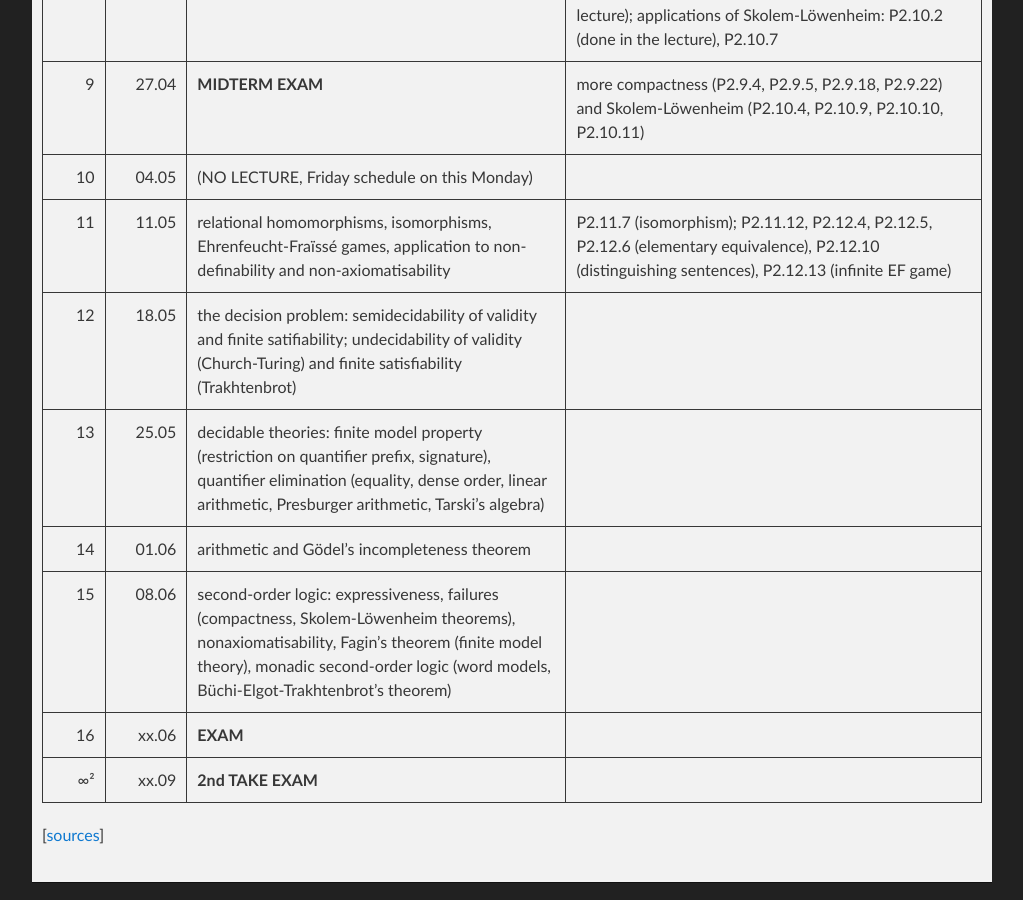
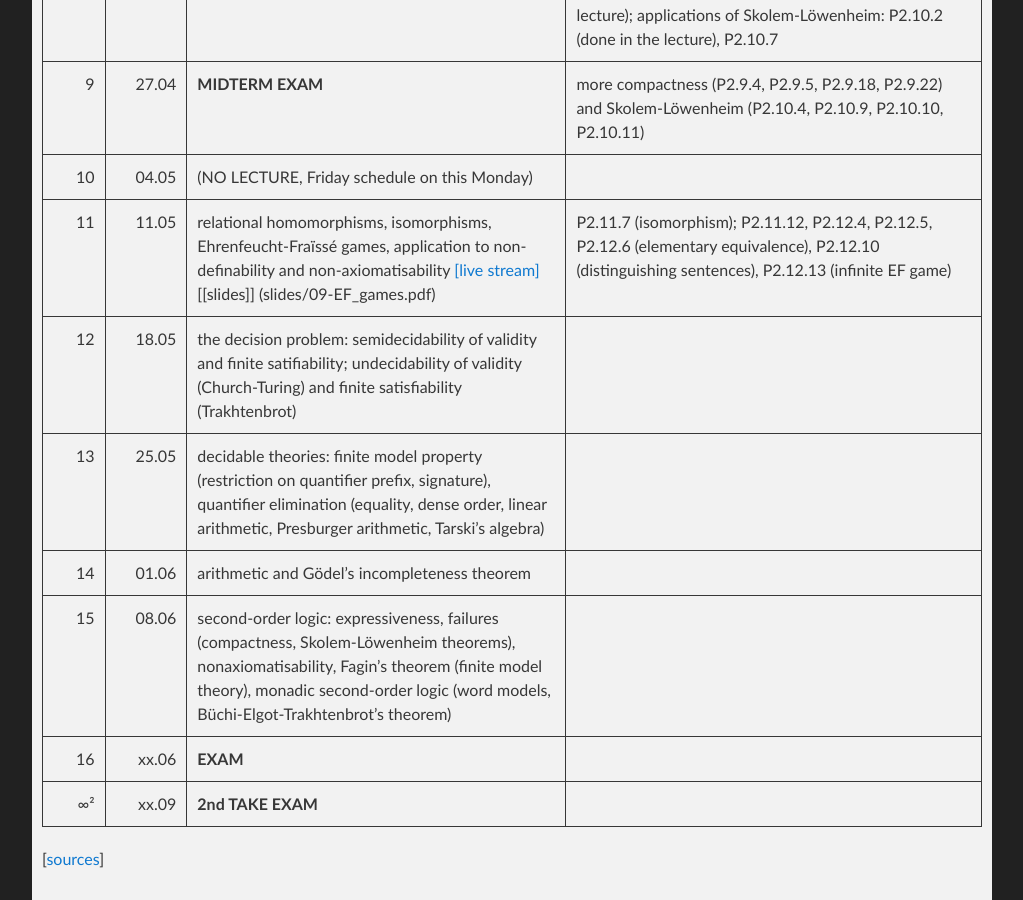
Before and after one commit to lclem/logic_course, a Jekyll site: the page built from docs/index.md, in a window 1280 px wide and 900 px high, scrolled down 3255 px. Shown: the whole window, without its empty margins (128-1151 px from the left). Built offline with Jekyll 4.4.1, drawn with Linux system fonts in a browser that asks for light colours; our own code applies the rules of GitHub Pages for plain Markdown files.

Commit message:
Update index.md

```diff
--- a/docs/index.md
+++ b/docs/index.md
@@ -74,7 +74,7 @@
 | 8 | 20.04 | compactness, Skolem-Löwenheim theorem, nonaxiomatisability [[live stream]](https://youtu.be/E4JnHcKoTvo) [[slides]](slides/08-compactness_and_SL.pdf) | non-axiomatisability via compactness: P2.9.6, P2.9.7, P2.9.9, P2.9.10, P2.9.14, P2.9.15, P2.9.16 (done in the lecture); applications of Skolem-Löwenheim: P2.10.2 (done in the lecture), P2.10.7 |
 | 9 | 27.04 | **MIDTERM EXAM** | more compactness (P2.9.4, P2.9.5, P2.9.18, P2.9.22) and Skolem-Löwenheim (P2.10.4, P2.10.9, P2.10.10, P2.10.11) |
 | 10 | 04.05 | (NO LECTURE, Friday schedule on this Monday) | |
-| 11 | 11.05 | relational homomorphisms, isomorphisms, Ehrenfeucht-Fraïssé games, application to non-definability and non-axiomatisability | P2.11.7 (isomorphism); P2.11.12, P2.12.4, P2.12.5, P2.12.6 (elementary equivalence), P2.12.10 (distinguishing sentences), P2.12.13 (infinite EF game) |
+| 11 | 11.05 | relational homomorphisms, isomorphisms, Ehrenfeucht-Fraïssé games, application to non-definability and non-axiomatisability [[live stream]](https://youtu.be/mtmksRJ3zmM) [[slides]] (slides/09-EF_games.pdf) | P2.11.7 (isomorphism); P2.11.12, P2.12.4, P2.12.5, P2.12.6 (elementary equivalence), P2.12.10 (distinguishing sentences), P2.12.13 (infinite EF game) |
 | 12 | 18.05 | the decision problem: semidecidability of validity and finite satifiability; undecidability of validity (Church-Turing) and finite satisfiability (Trakhtenbrot) | |
 | 13 | 25.05 | decidable theories: finite model property (restriction on quantifier prefix, signature), quantifier elimination (equality, dense order, linear arithmetic, Presburger arithmetic, Tarski's algebra) | |
 | 14 | 01.06 | arithmetic and Gödel's incompleteness theorem | |
```
